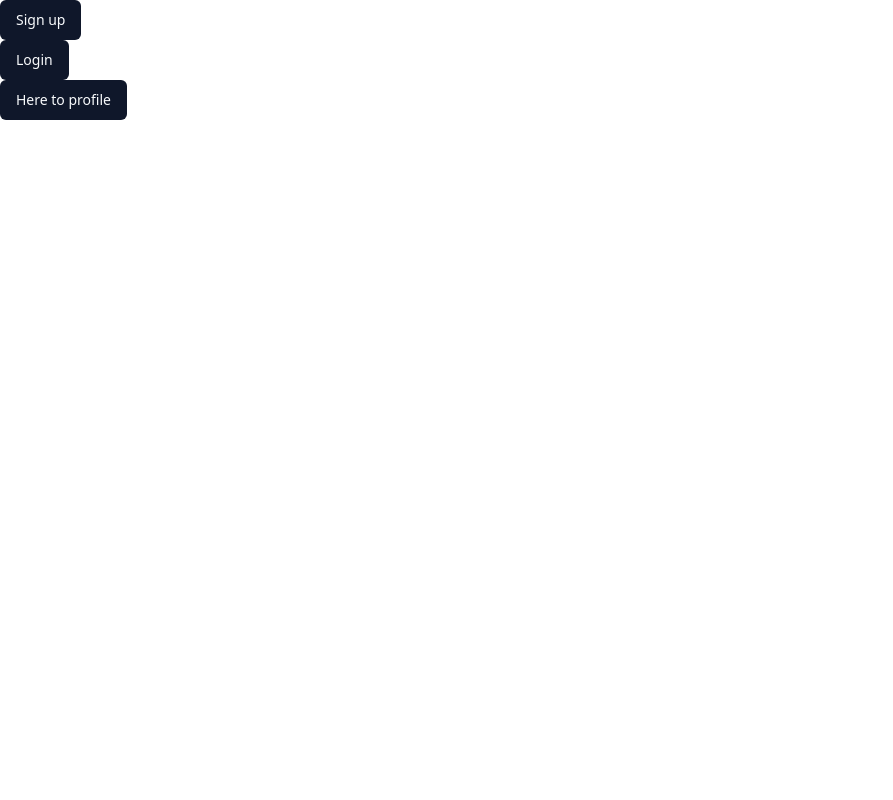
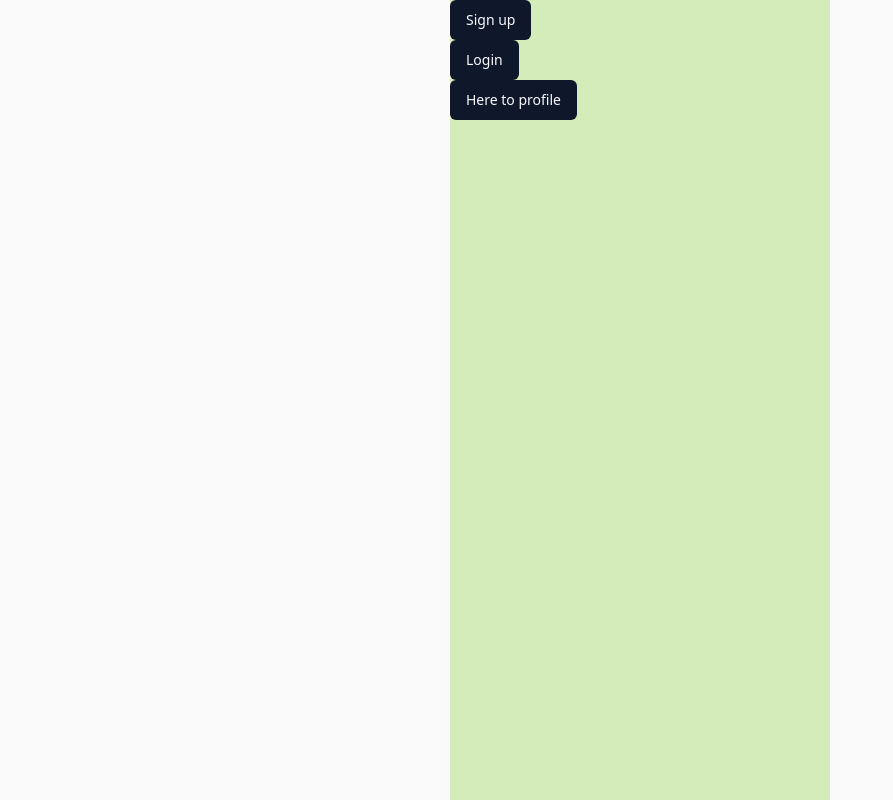
Before and after one commit to Charles-9/group1, a React (Vite) app: page / in a window 1280 px wide. Shown: the whole page, without its empty margins (0-893 px from the left). Built offline with nearby package versions, Linux system fonts and the light colour scheme.

Commit message:
Setup Tailwind theme color and screen div size

```diff
--- a/src/routes/ConnectToHop.tsx
+++ b/src/routes/ConnectToHop.tsx
@@ -4,18 +4,22 @@ import { Link } from 'react-router-dom';
 const Leaderboard: React.FC = () => {
     return (
         <>
-            <h1>Please connect to HOP</h1>
+            <div className="bg-screenBackground w-mobile-width h-mobile-height mx-auto">
+                <h1>Please connect to HOP</h1>
 
-
-            <input placeholder='AT Hop number'></input><br />
-            <input placeholder='email address'></input>
-            <br />
-            <Link to="/profile">
-                <button>Connect to hop</button>
-            </Link>
-            <Link to="/"><h2>Back to home screen</h2></Link>
+                <input placeholder="AT Hop number"></input>
+                <br />
+                <input placeholder="email address"></input>
+                <br />
+                <Link to="/profile">
+                    <button>Connect to hop</button>
+                </Link>
+                <Link to="/">
+                    <h2>Back to home screen</h2>
+                </Link>
+            </div>
         </>
-    );
+    )
 };
 
 export default Leaderboard;
--- a/src/routes/HomeScreen.tsx
+++ b/src/routes/HomeScreen.tsx
@@ -5,6 +5,7 @@ import { Button } from '../components/ui/button'
 const HomeScreen: React.FC = () => {
     return (
         <>
+            <div className="bg-screenBackground w-mobile-width h-mobile-height mx-auto">
                 <Link to="/signup">
                     <Button>Sign up</Button>
                 </Link>
@@ -20,6 +21,7 @@ const HomeScreen: React.FC = () => {
                         <h2>Here to profile</h2>
                     </Link>
                 </Button>
+            </div>
         </>
     )
 }
--- a/src/routes/Leaderboard.tsx
+++ b/src/routes/Leaderboard.tsx
@@ -1,10 +1,11 @@
 import React from 'react';
 import { Link } from 'react-router-dom';
-import { Button } from "./components/ui/button"
+import { Button } from "../components/ui/button"
 
 const Leaderboard: React.FC = () => {
     return (
         <>
+            <div className="bg-screenBackground w-mobile-width h-mobile-height mx-auto">
                 <h1>Leaderboard</h1>
 
                 <ol>
@@ -13,9 +14,12 @@ const Leaderboard: React.FC = () => {
                     <li>Alex Nicholson</li>
                 </ol>
                 <Button>Click me</Button>
-            <Link to="/"><h2>Back to home screen</h2></Link>
+                <Link to="/">
+                    <h2>Back to home screen</h2>
+                </Link>
+            </div>
         </>
-    );
+    )
 };
 
 export default Leaderboard;
--- a/src/routes/Login.tsx
+++ b/src/routes/Login.tsx
@@ -1,24 +1,27 @@
-import React from 'react';
-import { Link } from 'react-router-dom';
-import { Input } from "./components/ui/input"
-
+import React from 'react'
+import { Link } from 'react-router-dom'
+import { Input } from '../components/ui/input'
 
 const SignUp: React.FC = () => {
     return (
         <>
+            <div className="bg-screenBackground w-mobile-width h-mobile-height mx-auto">
                 <h1>Login</h1>
 
-            <Input placeholder='email address'/>
-            <input placeholder='email address'></input>
+                <Input placeholder="email address" />
+                <input placeholder="email address"></input>
                 <br />
-            <input placeholder='password'></input>
+                <input placeholder="password"></input>
                 <br />
                 <Link to="/profile">
                     <button>Log in</button>
                 </Link>
-            <Link to="/"><h2>Back to home screen</h2></Link>
+                <Link to="/">
+                    <h2>Back to home screen</h2>
+                </Link>
+            </div>
         </>
-    );
-};
+    )
+}
 
-export default SignUp;
+export default SignUp
--- a/src/routes/Profile.tsx
+++ b/src/routes/Profile.tsx
@@ -44,6 +44,7 @@ const Profile: React.FC = () => {
 
     return (
         <>
+            <div className="bg-screenBackground w-mobile-width h-mobile-height mx-auto">
                 <h1>Here is your Profile Page</h1>
                 <Link to="/leaderboard">
                     <h2>Leaderboard</h2>
@@ -95,6 +96,7 @@ const Profile: React.FC = () => {
                     <p>Card Footer</p>
                 </CardFooter>
             </Card> */}
+            </div>
         </>
     )
 }
--- a/src/routes/Rewards.tsx
+++ b/src/routes/Rewards.tsx
@@ -1,9 +1,11 @@
 import React from 'react'
 
 const Rewards = () => {
-  return (
-    <div>FreeTrip</div>
-  )
+    return (
+        <div className="bg-screenBackground w-mobile-width h-mobile-height mx-auto">
+            FreeTrip
+        </div>
+    )
 }
 
 export default Rewards
--- a/src/routes/SignUp.tsx
+++ b/src/routes/SignUp.tsx
@@ -1,24 +1,27 @@
-import React from 'react';
-import { Link } from 'react-router-dom';
+import React from 'react'
+import { Link } from 'react-router-dom'
 
 const SignUp: React.FC = () => {
     return (
         <>
+            <div className="bg-screenBackground w-mobile-width h-mobile-height mx-auto">
                 <h1>Sign up</h1>
 
-
-            <input placeholder='email address'></input>
+                <input placeholder="email address"></input>
                 <br />
-            <input placeholder='password'></input>
+                <input placeholder="password"></input>
                 <br />
-            <input placeholder='confirm password'></input>
+                <input placeholder="confirm password"></input>
                 <br />
                 <Link to="/connecttohop">
                     <button>Connect to hop</button>
                 </Link>
-            <Link to="/"><h2>Back to home screen</h2></Link>
+                <Link to="/">
+                    <h2>Back to home screen</h2>
+                </Link>
+            </div>
         </>
-    );
-};
+    )
+}
 
-export default SignUp;
+export default SignUp
--- a/tailwind.config.js
+++ b/tailwind.config.js
@@ -1,77 +1,73 @@
 /** @type {import('tailwindcss').Config} */
 module.exports = {
-  darkMode: ["class"],
+    darkMode: ['class'],
     content: [
         './pages/**/*.{ts,tsx}',
         './components/**/*.{ts,tsx}',
         './app/**/*.{ts,tsx}',
         './src/**/*.{ts,tsx}',
     ],
-  prefix: "",
+    prefix: '',
     theme: {
         container: {
             center: true,
-      padding: "2rem",
+            padding: '2rem',
             screens: {
-        "2xl": "1400px",
+                '2xl': '1400px',
             },
         },
         extend: {
             colors: {
-        border: "hsl(var(--border))",
-        input: "hsl(var(--input))",
-        ring: "hsl(var(--ring))",
-        background: "hsl(var(--background))",
-        foreground: "hsl(var(--foreground))",
+                border: 'hsl(var(--border))',
+                input: 'hsl(var(--input))',
+                ring: 'hsl(var(--ring))',
+                background: '#FAFAFA',
+                screenBackground: '#D4ECBA',
+                foreground: 'hsl(var(--foreground))',
+                text: '#152239',
                 primary: {
-          DEFAULT: "hsl(var(--primary))",
-          foreground: "hsl(var(--primary-foreground))",
+                    DEFAULT: 'hsl(var(--primary))',
+                    foreground: 'hsl(var(--primary-foreground))',
                 },
                 secondary: {
-          DEFAULT: "hsl(var(--secondary))",
-          foreground: "hsl(var(--secondary-foreground))",
-        },
-        destructive: {
-          DEFAULT: "hsl(var(--destructive))",
-          foreground: "hsl(var(--destructive-foreground))",
-        },
-        muted: {
-          DEFAULT: "hsl(var(--muted))",
-          foreground: "hsl(var(--muted-foreground))",
+                    DEFAULT: '#399CDB',
+                    foreground: 'hsl(var(--secondary-foreground))',
                 },
                 accent: {
-          DEFAULT: "hsl(var(--accent))",
-          foreground: "hsl(var(--accent-foreground))",
-        },
-        popover: {
-          DEFAULT: "hsl(var(--popover))",
-          foreground: "hsl(var(--popover-foreground))",
+                    DEFAULT: '#FFB03B',
+                    foreground: 'hsl(var(--accent-foreground))',
                 },
                 card: {
-          DEFAULT: "hsl(var(--card))",
-          foreground: "hsl(var(--card-foreground))",
+                    DEFAULT: '#FAFAFA',
+                    foreground: 'hsl(var(--card-foreground))',
                 },
             },
             borderRadius: {
-        lg: "var(--radius)",
-        md: "calc(var(--radius) - 2px)",
-        sm: "calc(var(--radius) - 4px)",
+                lg: 'var(--radius)',
+                md: 'calc(var(--radius) - 2px)',
+                sm: 'calc(var(--radius) - 4px)',
             },
             keyframes: {
-        "accordion-down": {
-          from: { height: "0" },
-          to: { height: "var(--radix-accordion-content-height)" },
+                'accordion-down': {
+                    from: { height: '0' },
+                    to: { height: 'var(--radix-accordion-content-height)' },
                 },
-        "accordion-up": {
-          from: { height: "var(--radix-accordion-content-height)" },
-          to: { height: "0" },
+                'accordion-up': {
+                    from: { height: 'var(--radix-accordion-content-height)' },
+                    to: { height: '0' },
                 },
             },
             animation: {
-        "accordion-down": "accordion-down 0.2s ease-out",
-        "accordion-up": "accordion-up 0.2s ease-out",
+                'accordion-down': 'accordion-down 0.2s ease-out',
+                'accordion-up': 'accordion-up 0.2s ease-out',
+            },
+            height: {
+                'mobile-height': '100vh',
+            },
+            width: {
+                'mobile-width': '380px',
             },
         },
     },
-  plugins: [require("tailwindcss-animate")],
+    plugins: [require('tailwindcss-animate')],
 }
```
Lines whose indentation alone changed are shown as unchanged.
